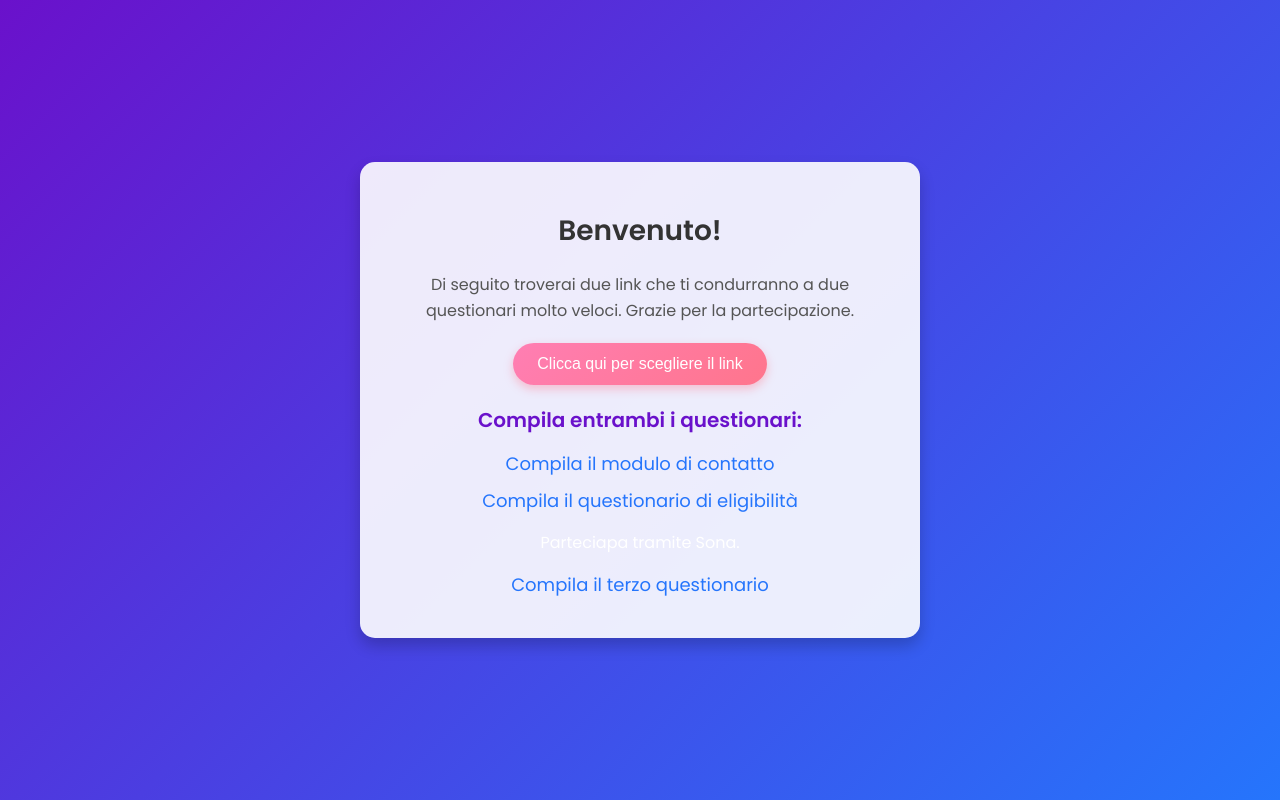
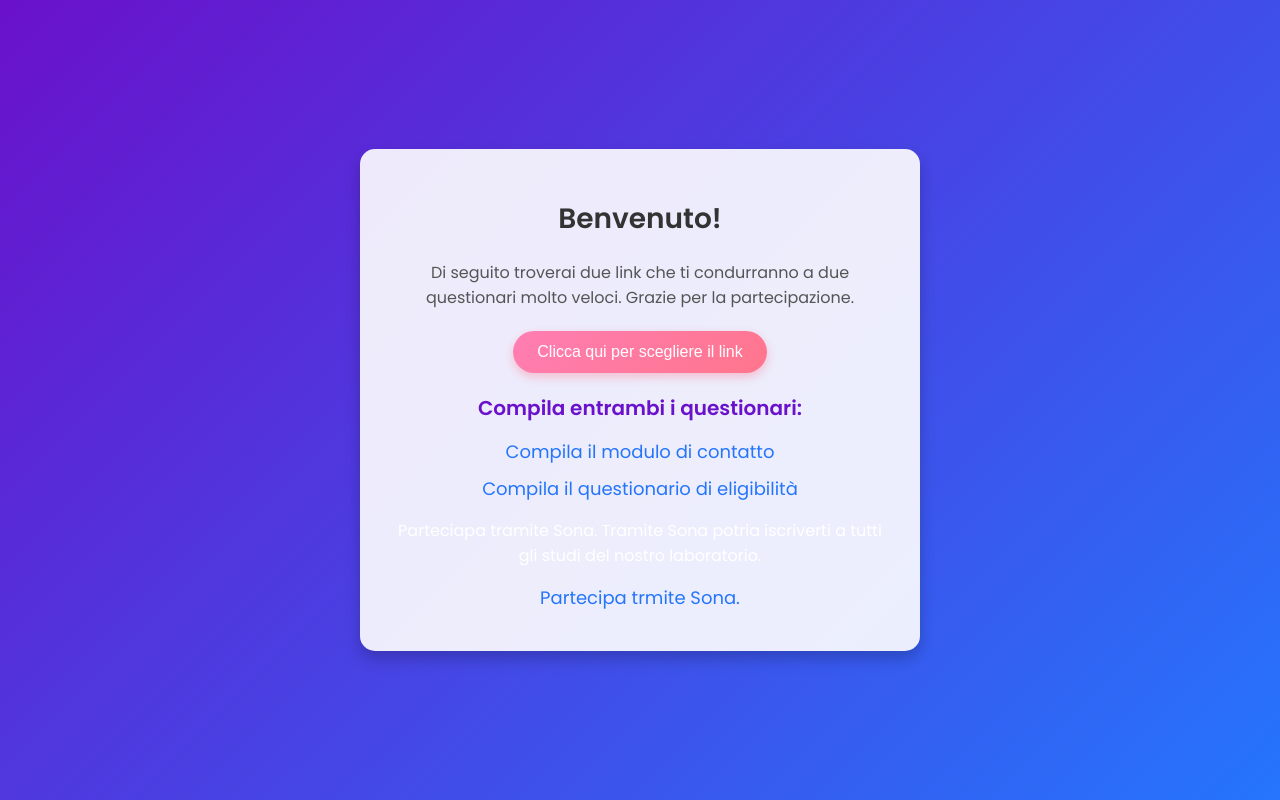
Before and after one commit to samuele0896/VR, a plain HTML site: page index.html in a window 1280 px wide. Both pictures are taken after a click on the button "Clicca qui per scegliere il link". Drawn offline with Linux system fonts and the light colour scheme.

Commit message:
Update index.html

```diff
--- a/index.html
+++ b/index.html
@@ -28,9 +28,9 @@
       </a>
 
       <!-- Messaggio e terzo link -->
-      <p id="thirdLinkMessage" class="link-message">Parteciapa tramite Sona.</p>
+      <p id="thirdLinkMessage" class="link-message"> Parteciapa tramite Sona. Tramite Sona potria iscriverti a tutti gli studi del nostro laboratorio. </p>
       <a href="https://iit-neurosciencesocietyresearch.sona-systems.com/student_new_user.aspx" target="_blank" class="link-btn">
-        Compila il terzo questionario
+        Partecipa trmite Sona.
       </a>
     </div>
   </div>
```
